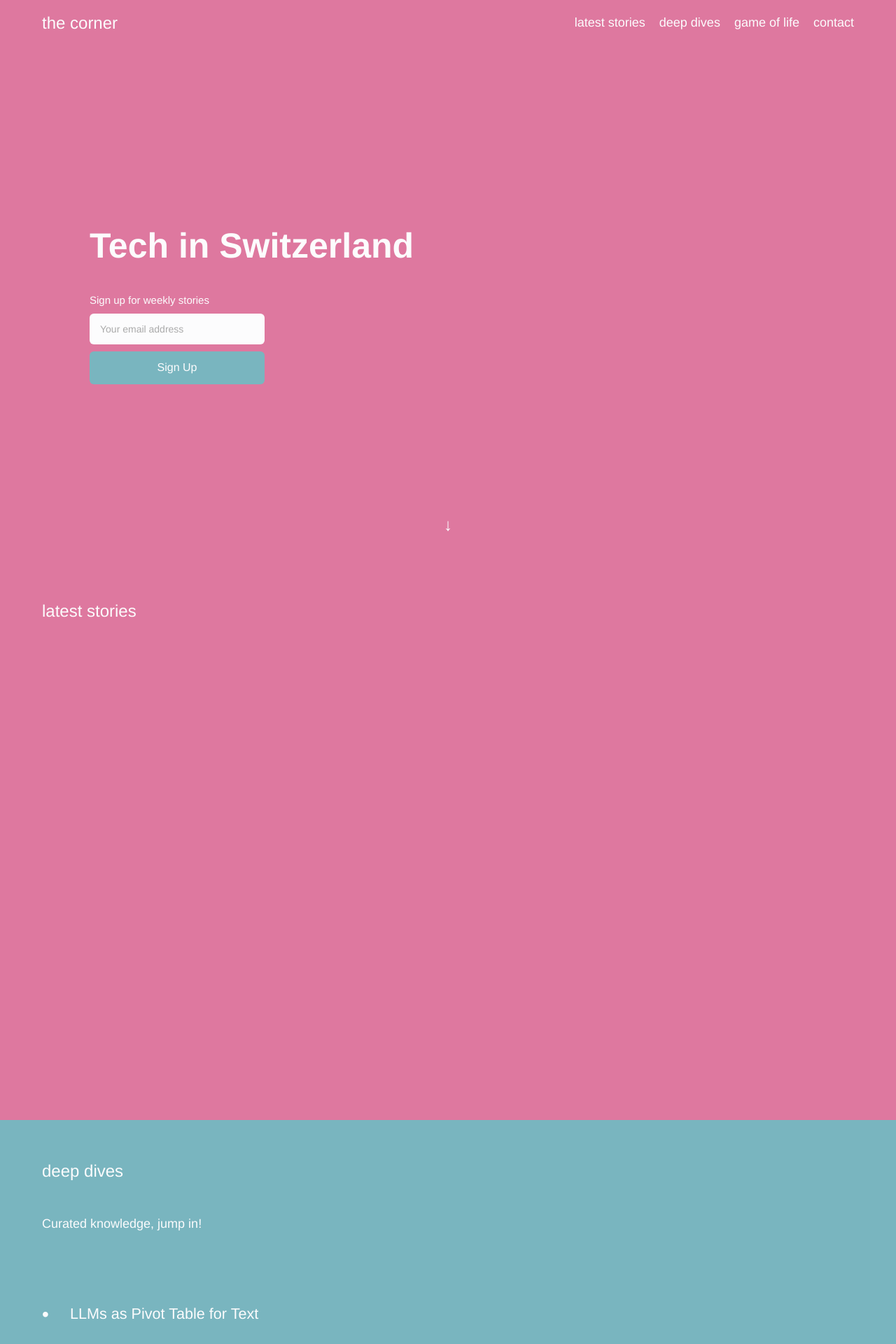
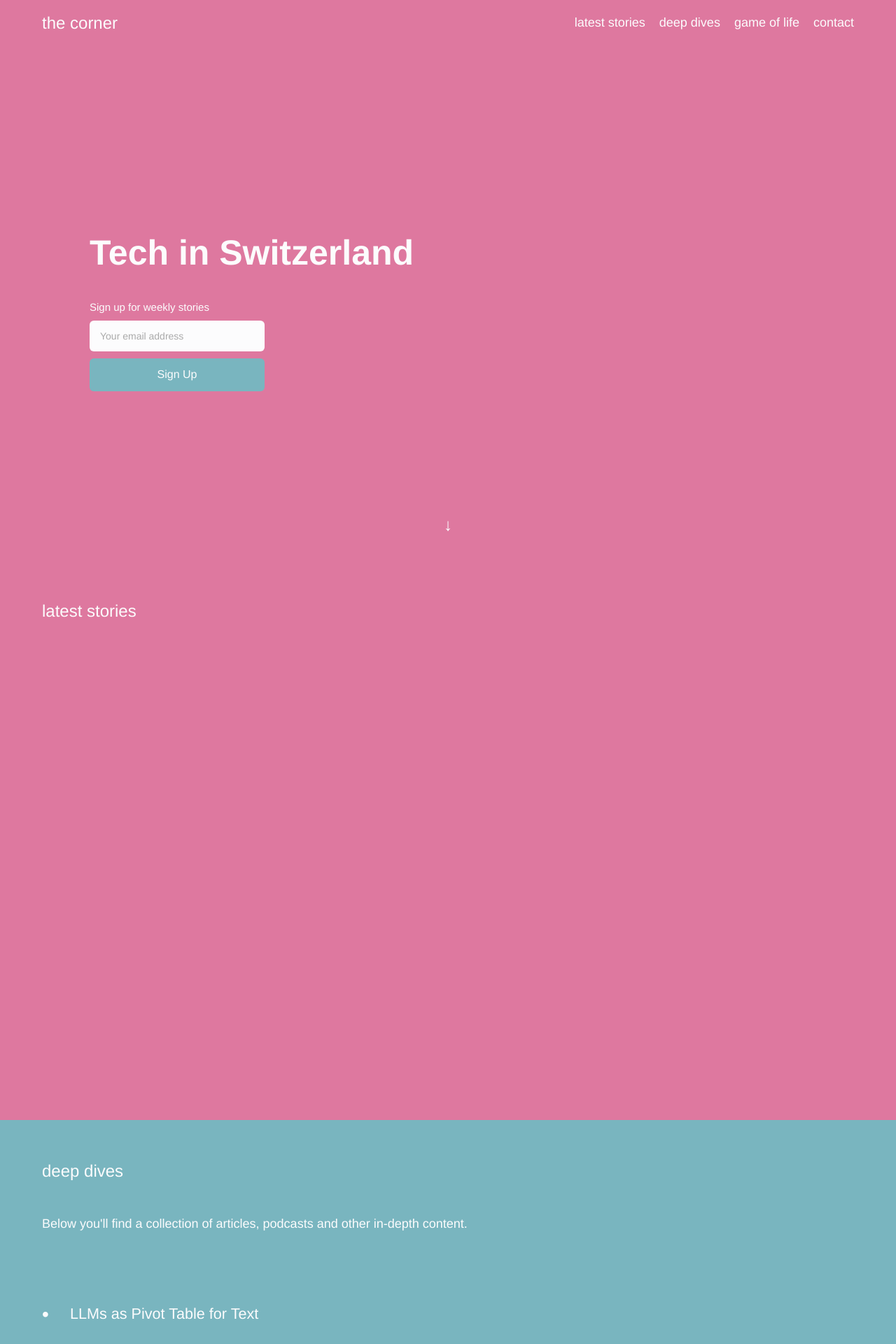
Before and after one commit to PhilWa/corner, a Flask app: template templates/index.html in a window 1280 px wide. Shown: the top 1920 px of the page at 70% size. Run offline with Flask 3, Linux system fonts and the light colour scheme; the template is opened without the code that fills it, so the values that code supplies are empty; some libraries are stand-ins or nearby versions.

Commit message:
added style change

```diff
--- a/static/css/styles.css
+++ b/static/css/styles.css
@@ -1,7 +1,7 @@
 @import url('https://fonts.googleapis.com/css2?family=Montserrat:wght@400;500;600&display=swap');
 
 :root {
-    --header-height: 60px;
+    --header-height: 80px;
     --section-title-font-size: 24px;
     --off-white: rgb(252, 252, 253);
     --pink: rgb(222, 120, 159);
--- a/templates/index.html
+++ b/templates/index.html
@@ -47,7 +47,8 @@
 <div class="deep-dives-section" id="deep-dives">
     <div class="deep-dives-container">
         <h2 class="section-title">Deep Dives</h2>
-        <p class="deep-dives-description">Curated knowledge, jump in!</p>
+        <p class="deep-dives-description">Below you'll find a collection of articles, podcasts and other in-depth
+            content.</p>
         <ul class="deep-dives-list">
             <li><a href="{{ url_for('conditional_relation_extraction') }}">LLMs as Pivot Table for Text</a></li>
             <li><a href="{{ url_for('rag_architecture') }}">Real World Learnings about RAG Architecture</a></li>
```
